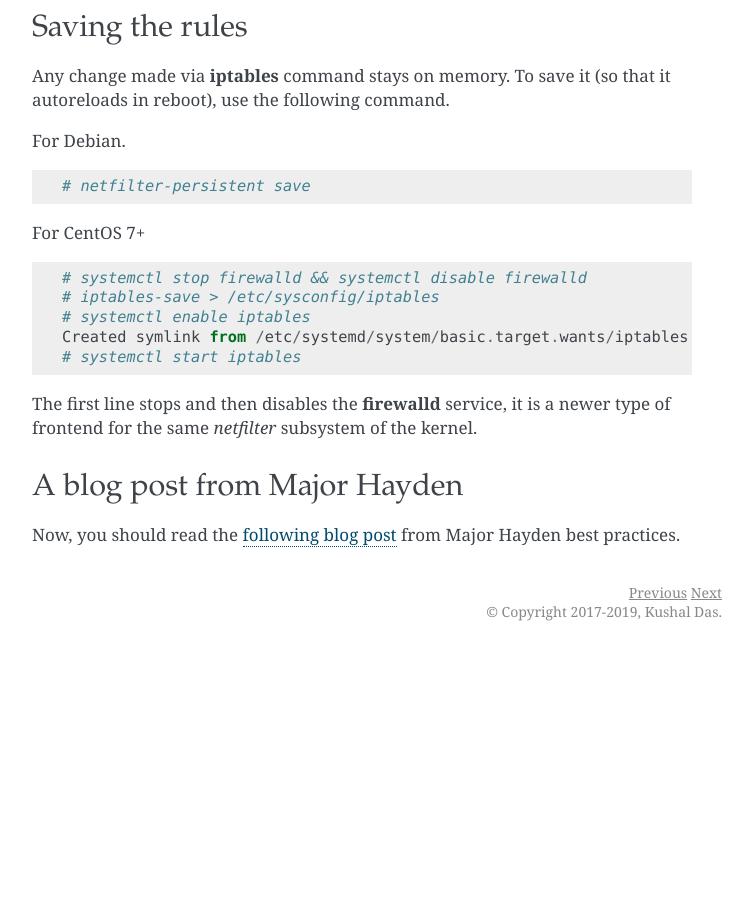
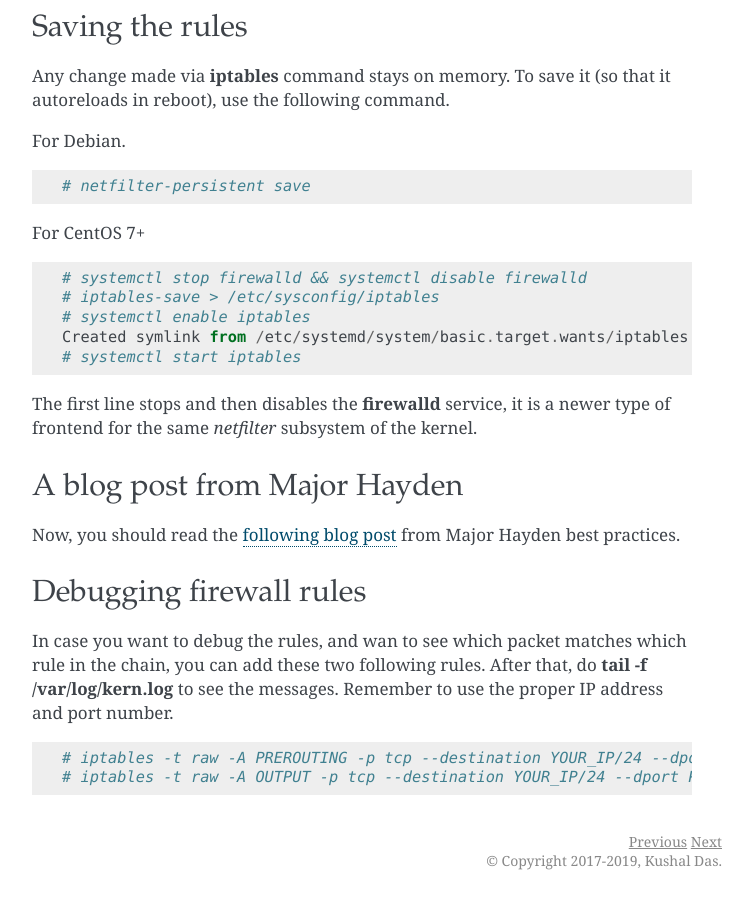
Before and after one commit to kushaldas/lym, a Sphinx documentation site: the page built from docs/firewall.rst, in a window 1280 px wide and 900 px high, scrolled down 5113 px. Shown: the whole window, without its empty margins (388-1141 px from the left). Built offline with Sphinx 7.4.7, drawn with Linux system fonts in a browser that asks for light colours; a script that is not in the unit is left out; before the commit the page ends 5764 px from its top, so only the background shows below that; some of the changed text lies outside the part shown.

Commit message:
Adds iptables debugging steps

```diff
--- a/docs/firewall.rst
+++ b/docs/firewall.rst
@@ -286,3 +286,17 @@ A blog post from Major Hayden
 Now, you should read the `following blog post
 <https://major.io/2010/04/12/best-practices-iptables/>`_ from Major Hayden
 best practices.
+
+
+Debugging firewall rules
+-------------------------
+
+In case you want to debug the rules, and wan to see which packet matches which
+rule in the chain, you can add these two following rules. After that, do
+**tail -f /var/log/kern.log** to see the messages. Remember to use the proper
+IP address and port number.
+
+::
+
+    # iptables -t raw -A PREROUTING -p tcp --destination YOUR_IP/24 --dport PORT_NUMBER -j TRACE
+    # iptables -t raw -A OUTPUT -p tcp --destination YOUR_IP/24 --dport PORT_NUMBER -j TRACE
```
